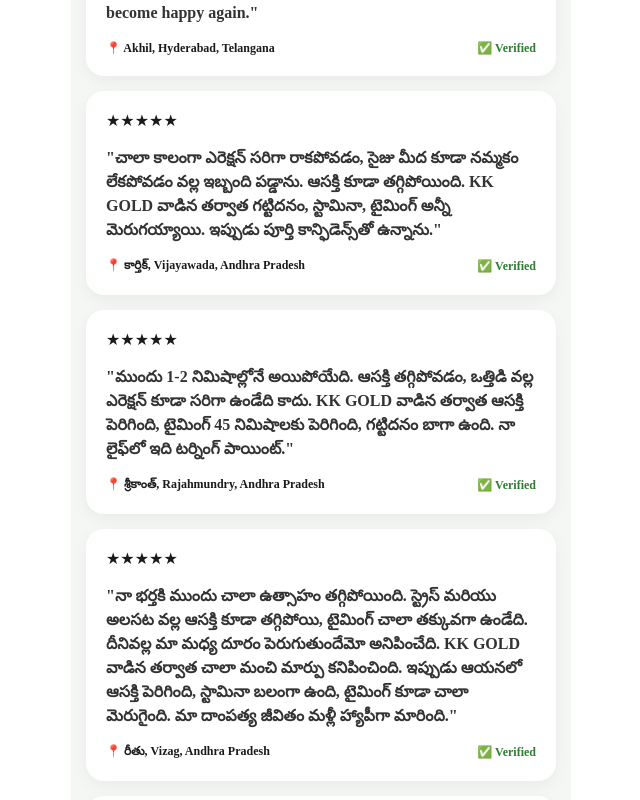
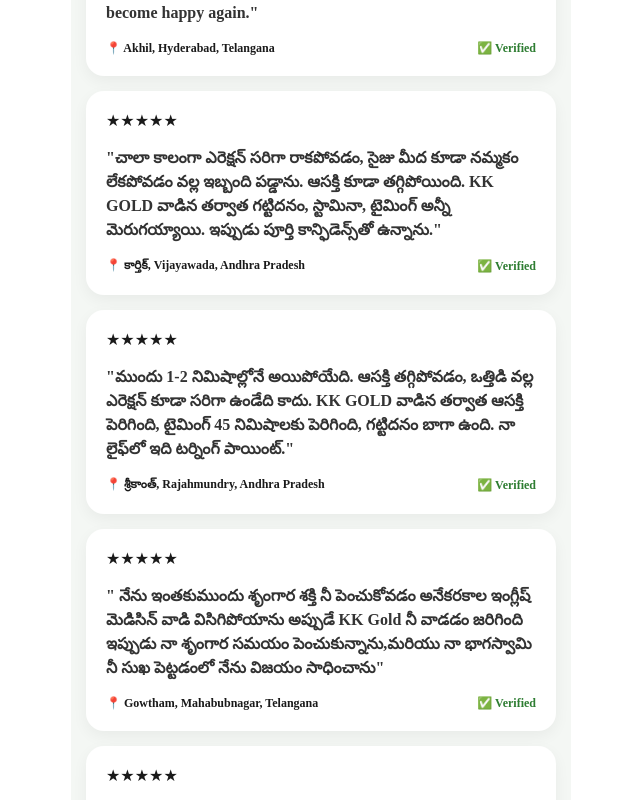
Before and after one commit to sendermail029-cpu/kkgold.svwellness.org, a Next.js app: page / in a window 1280 px wide. Shown: the part 4498-5298 px from the top of the page, without its empty margins (319-959 px from the left). Built offline with nearby package versions, Linux system fonts and the light colour scheme.

Commit message:
Updated project changes

```diff
--- a/app/page.js
+++ b/app/page.js
@@ -32,6 +32,11 @@ const reviews = [
   {
     name: "శ్రీకాంత్, Rajahmundry, Andhra Pradesh",
     text: "ముందు 1-2 నిమిషాల్లోనే అయిపోయేది. ఆసక్తి తగ్గిపోవడం, ఒత్తిడి వల్ల ఎరెక్షన్ కూడా సరిగా ఉండేది కాదు. KK GOLD వాడిన తర్వాత ఆసక్తి పెరిగింది, టైమింగ్ 45 నిమిషాలకు పెరిగింది, గట్టిదనం బాగా ఉంది. నా లైఫ్‌లో ఇది టర్నింగ్ పాయింట్.",
+    stars: 5
+  },
+    {
+    name: "Gowtham, Mahabubnagar, Telangana",
+    text: " నేను ఇంతకుముందు శృంగార శక్తి నీ పెంచుకోవడం అనేకరకాల ఇంగ్లీష్ మెడిసిన్ వాడి  విసిగిపోయాను  అప్పుడే KK Gold నీ వాడడం జరిగింది ఇప్పుడు నా శృంగార సమయం పెంచుకున్నాను,మరియు నా భాగస్వామి నీ సుఖ పెట్టడంలో నేను విజయం సాధించాను",
     stars: 5
   },
 {
```
